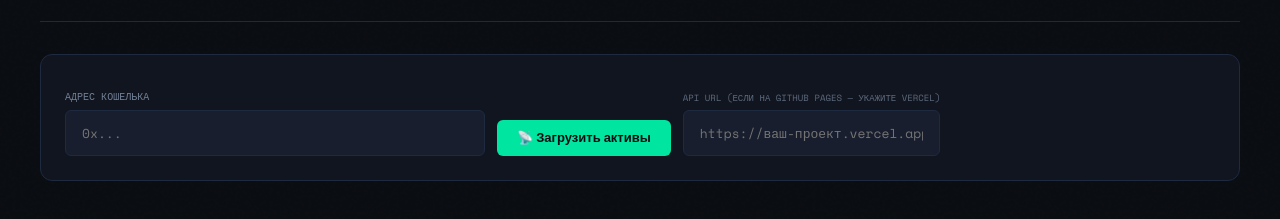
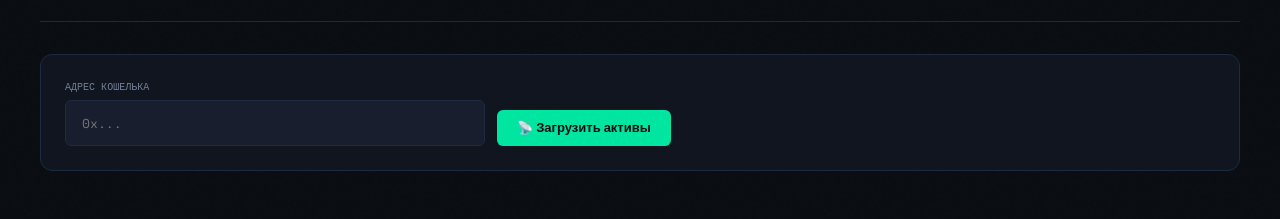
Before and after one commit to ozimovs/1, a plain HTML site: page debank.html in a window 1280 px wide. Shown: the part 75-294 px from the top of the page. Drawn offline with nearby package versions, Linux system fonts and the light colour scheme.

Commit message:
Simplify DeBank: auto-use Vercel API when on GitHub Pages
Co-authored-by: Cursor <cursoragent@cursor.com>

```diff
--- a/debank.html
+++ b/debank.html
@@ -122,10 +122,6 @@
       <input type="text" id="addr" placeholder="0x...">
     </div>
     <button class="btn btn-primary" onclick="loadAssets()" id="btnLoad">📡 Загрузить активы</button>
-    <div class="form-group" style="margin:0; margin-top:12px;">
-      <label id="lblApiUrl" style="font-size:9px; opacity:0.8;">API URL (если сайт на GitHub Pages — укажите Vercel)</label>
-      <input type="text" id="apiUrl" placeholder="https://ваш-проект.vercel.app" style="width:100%; max-width:400px;">
-    </div>
   </div>
 
   <div class="summary-cards" id="summaryCards" style="display:none;">
@@ -162,6 +158,8 @@
 </div>
 
 <script>
+// URL API при заходе с GitHub Pages (замените на свой Vercel-адрес если другой)
+const VERCEL_API = 'https://1-ozimovs.vercel.app';
 const LANG_KEY = 'defi_lang'; const THEME_KEY = 'defi_theme';
 const t = {
   ru: {
@@ -170,8 +168,7 @@ const t = {
     loading: 'Загрузка...', empty: 'Введите адрес и нажмите «Загрузить»', back: '← Трекер',
     invalidAddr: 'Введите валидный адрес (0x + 40 символов)',
     noTokens: 'Нет токенов с балансом > $0.01',
-    apiUnavailable: 'API недоступен. Укажите Vercel URL выше (например https://1-ozimovs.vercel.app) или откройте сайт с Vercel.',
-    lblApiUrl: 'API URL (если на GitHub Pages — укажите Vercel)'
+    apiUnavailable: 'API недоступен. Разверните проект на Vercel и откройте сайт по Vercel-адресу.'
   },
   en: {
     lblAddr: 'Wallet address', btnLoad: '📡 Load assets', lblTotal: 'Total balance',
@@ -179,8 +176,7 @@ const t = {
     loading: 'Loading...', empty: 'Enter address and click Load', back: '← Tracker',
     invalidAddr: 'Enter valid address (0x + 40 chars)',
     noTokens: 'No tokens with balance > $0.01',
-    apiUnavailable: 'API unavailable. Enter Vercel URL above (e.g. https://1-ozimovs.vercel.app) or open site from Vercel.',
-    lblApiUrl: 'API URL (if on GitHub Pages — enter Vercel)'
+    apiUnavailable: 'API unavailable. Deploy to Vercel and open the site via your Vercel URL.'
   }
 };
 let lang = localStorage.getItem(LANG_KEY) || 'ru';
@@ -209,8 +205,6 @@ function setLang(v) {
   document.getElementById('loading').textContent = t[lang].loading;
   document.getElementById('empty').textContent = t[lang].empty;
   document.querySelector('.btn-secondary').textContent = t[lang].back;
-  const lblApi = document.getElementById('lblApiUrl');
-  if (lblApi) lblApi.textContent = t[lang].lblApiUrl;
 }
 function fmt(n) {
   if (n == null || isNaN(n)) return '—';
@@ -244,8 +238,8 @@ async function loadAssets() {
   loadingEl.style.display = 'block';
   loadingEl.textContent = t[lang].loading;
 
-  let base = document.getElementById('apiUrl').value.trim();
-  if (!base) base = window.location.origin;
+  let base = window.location.origin;
+  if (window.location.hostname.includes('github.io')) base = VERCEL_API;
   base = base.replace(/\/$/, '');
   const addrLower = addr.toLowerCase();
 
@@ -335,10 +329,6 @@ document.getElementById('themeDark').classList.toggle('active', theme === 'dark'
 document.getElementById('themeLight').classList.toggle('active', theme === 'light');
 document.getElementById('langRu').classList.toggle('active', lang === 'ru');
 document.getElementById('langEn').classList.toggle('active', lang === 'en');
-document.getElementById('apiUrl').value = localStorage.getItem('debank_api_url') || '';
-document.getElementById('apiUrl').addEventListener('input', function() {
-  localStorage.setItem('debank_api_url', this.value.trim());
-});
 setLang(lang);
 </script>
 </body>
```
